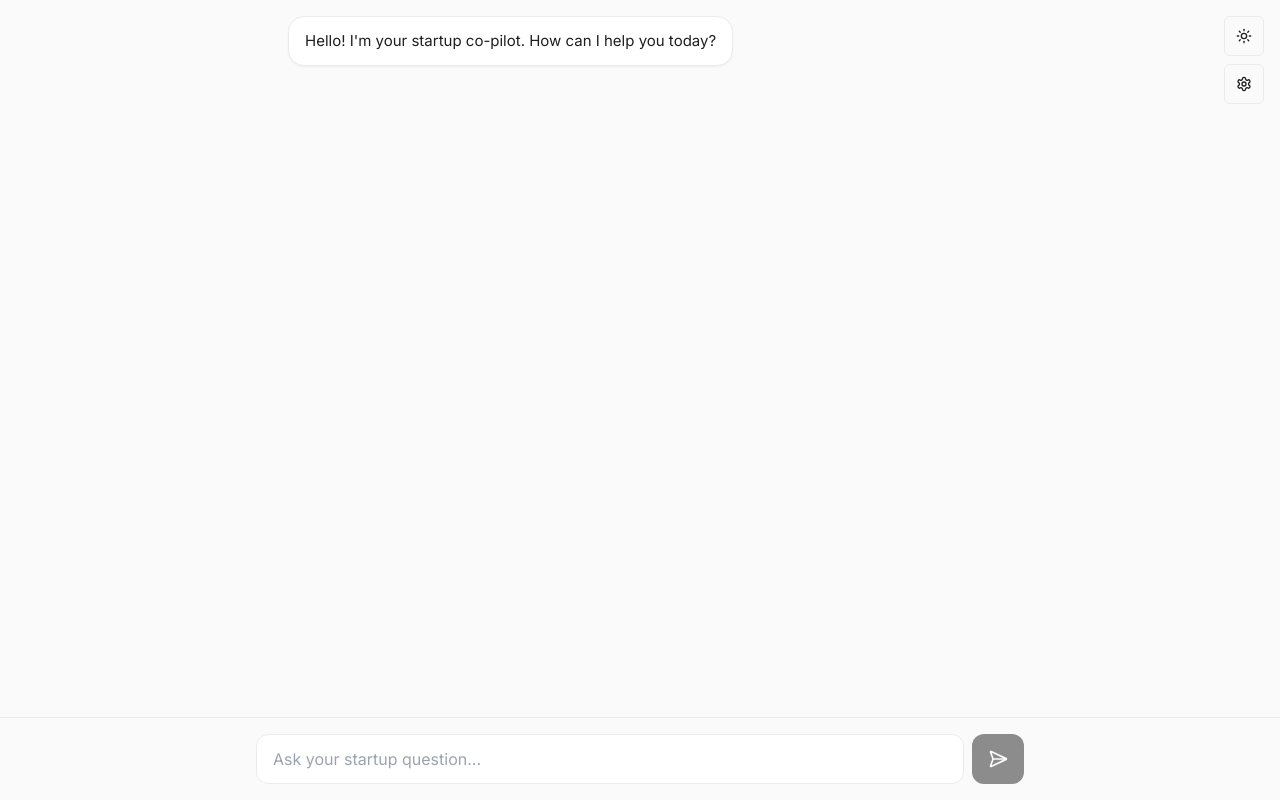
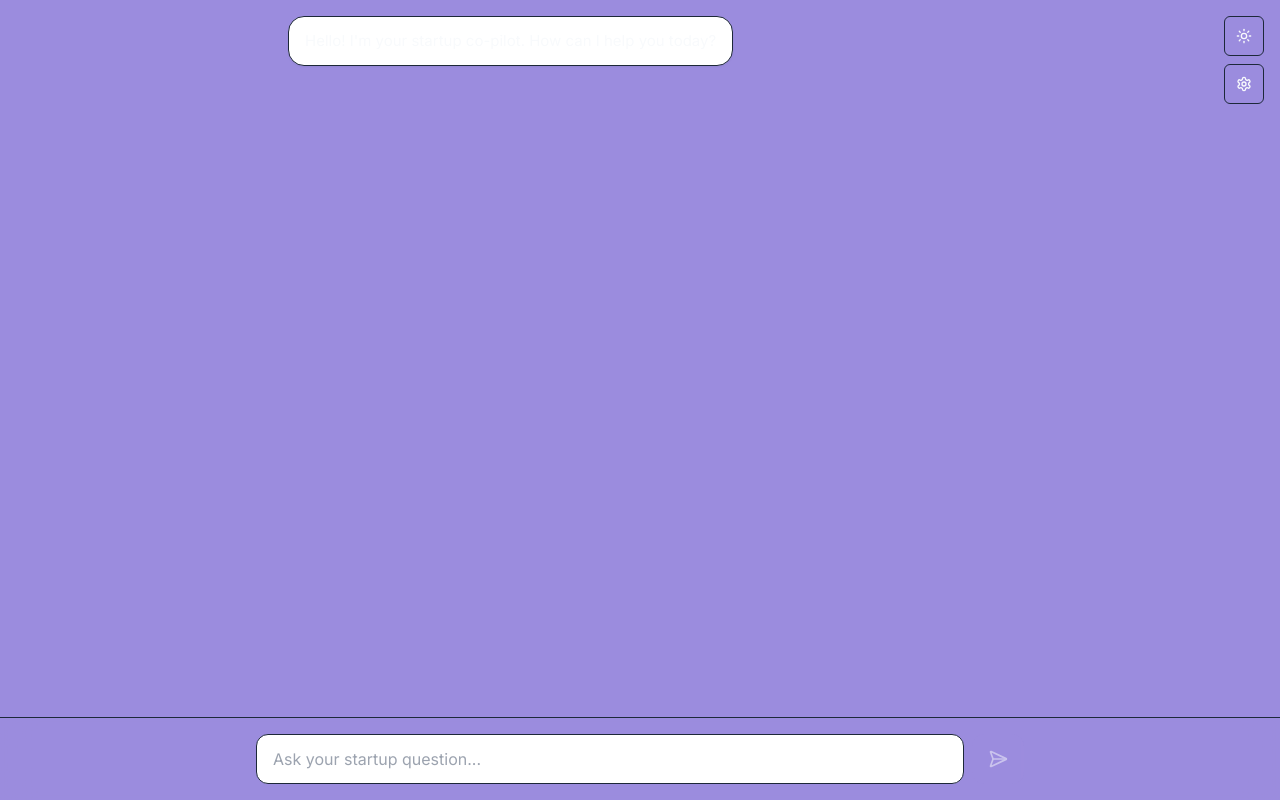
Before and after one commit to zimmydimmy/founder-guru-bot, a React (Vite) app: page / in a window 1280 px wide. Built offline with nearby package versions, Linux system fonts and the light colour scheme.

Commit message:
Fix theme changer functionality
Updated the theme changer to ensure it works correctly. Adjusted the color options to include three colors (primary, secondary, tertiary) along with a separate color for the text.

```diff
--- a/src/components/ColorPicker.tsx
+++ b/src/components/ColorPicker.tsx
@@ -26,6 +26,14 @@ export function ColorPicker({ label, color, onChange }: ColorPickerProps) {
     onChange(newColor);
   };
 
+  const presetColors = [
+    '#9b87f5', // Primary Purple
+    '#7E69AB', // Secondary Purple
+    '#6E59A5', // Tertiary Purple
+    '#F8FAFC', // Text Color
+    '#1a1f2c', // Dark Background
+  ];
+
   return (
     <Popover>
       <PopoverTrigger asChild>
@@ -49,7 +57,7 @@ export function ColorPicker({ label, color, onChange }: ColorPickerProps) {
             className="w-full h-8"
           />
           <div className="grid grid-cols-5 gap-2">
-            {['#1a1f2c', '#2d3748', '#4a5568', '#718096', '#a0aec0'].map((presetColor) => (
+            {presetColors.map((presetColor) => (
               <button
                 key={presetColor}
                 className="w-8 h-8 rounded-full border focus:outline-none focus:ring-2 focus:ring-ring"
--- a/src/components/ThemeCustomizer.tsx
+++ b/src/components/ThemeCustomizer.tsx
@@ -13,14 +13,56 @@ import { useState } from "react";
 export function ThemeCustomizer() {
   const { theme, setTheme } = useTheme();
   const [colors, setColors] = useState({
-    background: '#1a1f2c',
-    foreground: '#f8fafc',
-    accent: '#2d3748',
+    primary: '#9b87f5',
+    secondary: '#7E69AB',
+    tertiary: '#6E59A5',
+    text: '#f8fafc',
   });
 
   const updateColor = (type: keyof typeof colors) => (color: string) => {
     setColors((prev) => ({ ...prev, [type]: color }));
-    document.documentElement.style.setProperty(`--${type}-custom`, color);
+    const hsl = hexToHSL(color);
+    document.documentElement.style.setProperty(`--${type}-custom`, `${hsl.h} ${hsl.s}% ${hsl.l}%`);
+  };
+
+  // Helper function to convert hex to HSL
+  const hexToHSL = (hex: string) => {
+    // Remove the # if present
+    hex = hex.replace(/^#/, '');
+
+    // Parse the hex values
+    const r = parseInt(hex.slice(0, 2), 16) / 255;
+    const g = parseInt(hex.slice(2, 4), 16) / 255;
+    const b = parseInt(hex.slice(4, 6), 16) / 255;
+
+    const max = Math.max(r, g, b);
+    const min = Math.min(r, g, b);
+    let h = 0;
+    let s = 0;
+    const l = (max + min) / 2;
+
+    if (max !== min) {
+      const d = max - min;
+      s = l > 0.5 ? d / (2 - max - min) : d / (max + min);
+      switch (max) {
+        case r:
+          h = (g - b) / d + (g < b ? 6 : 0);
+          break;
+        case g:
+          h = (b - r) / d + 2;
+          break;
+        case b:
+          h = (r - g) / d + 4;
+          break;
+      }
+      h /= 6;
+    }
+
+    return {
+      h: Math.round(h * 360),
+      s: Math.round(s * 100),
+      l: Math.round(l * 100),
+    };
   };
 
   return (
@@ -35,19 +77,24 @@ export function ThemeCustomizer() {
           <h3 className="font-semibold">Customize Theme</h3>
           <div className="flex flex-col gap-2">
             <ColorPicker
-              label="Background"
-              color={colors.background}
-              onChange={updateColor('background')}
+              label="Primary Color"
+              color={colors.primary}
+              onChange={updateColor('primary')}
             />
             <ColorPicker
-              label="Text"
-              color={colors.foreground}
-              onChange={updateColor('foreground')}
+              label="Secondary Color"
+              color={colors.secondary}
+              onChange={updateColor('secondary')}
             />
             <ColorPicker
-              label="Accent"
-              color={colors.accent}
-              onChange={updateColor('accent')}
+              label="Tertiary Color"
+              color={colors.tertiary}
+              onChange={updateColor('tertiary')}
+            />
+            <ColorPicker
+              label="Text Color"
+              color={colors.text}
+              onChange={updateColor('text')}
             />
           </div>
         </div>
--- a/src/index.css
+++ b/src/index.css
@@ -6,52 +6,35 @@
 
 @layer base {
   :root {
-    --background: 0 0% 98%;
-    --foreground: 0 0% 12%;
-    --card: 0 0% 100%;
-    --card-foreground: 0 0% 12%;
-    --popover: 0 0% 100%;
-    --popover-foreground: 0 0% 12%;
-    --primary: 0 0% 12%;
-    --primary-foreground: 0 0% 98%;
-    --secondary: 0 0% 96%;
-    --secondary-foreground: 0 0% 12%;
-    --muted: 0 0% 96%;
-    --muted-foreground: 0 0% 45%;
-    --accent: 0 0% 92%;
-    --accent-foreground: 0 0% 12%;
-    --destructive: 0 84% 60%;
-    --destructive-foreground: 0 0% 98%;
-    --border: 0 0% 92%;
-    --input: 0 0% 92%;
-    --ring: 0 0% 12%;
-    --radius: 0.75rem;
-    --chat-user: 0 0% 12%;
-    --chat-assistant: 0 0% 98%;
-  }
+    --primary-custom: 251 55% 71%;
+    --secondary-custom: 231 35% 54%;
+    --tertiary-custom: 222 30% 50%;
+    --text-custom: 210 40% 98%;
 
-  .dark {
-    --background: 222 47% 11%;
-    --foreground: 210 40% 98%;
-    --card: 222 47% 11%;
-    --card-foreground: 210 40% 98%;
-    --popover: 222 47% 11%;
-    --popover-foreground: 210 40% 98%;
-    --primary: 210 40% 98%;
-    --primary-foreground: 222 47% 11%;
-    --secondary: 217 32% 17%;
-    --secondary-foreground: 210 40% 98%;
+    --background: var(--primary-custom);
+    --foreground: var(--text-custom);
+    --card: var(--primary-custom);
+    --card-foreground: var(--text-custom);
+    --popover: var(--primary-custom);
+    --popover-foreground: var(--text-custom);
+    --primary: var(--primary-custom);
+    --primary-foreground: var(--text-custom);
+    --secondary: var(--secondary-custom);
+    --secondary-foreground: var(--text-custom);
+    --tertiary: var(--tertiary-custom);
+    --tertiary-foreground: var(--text-custom);
     --muted: 217 32% 17%;
     --muted-foreground: 215 20% 65%;
-    --accent: 217 32% 17%;
-    --accent-foreground: 210 40% 98%;
+    --accent: var(--secondary-custom);
+    --accent-foreground: var(--text-custom);
     --destructive: 0 84% 60%;
     --destructive-foreground: 210 40% 98%;
     --border: 217 32% 17%;
     --input: 217 32% 17%;
     --ring: 224 76% 48%;
-    --chat-user: 210 40% 98%;
-    --chat-assistant: 217 32% 17%;
+    --radius: 0.75rem;
+    --chat-user: var(--text-custom);
+    --chat-assistant: var(--secondary-custom);
   }
 
   * {
```
